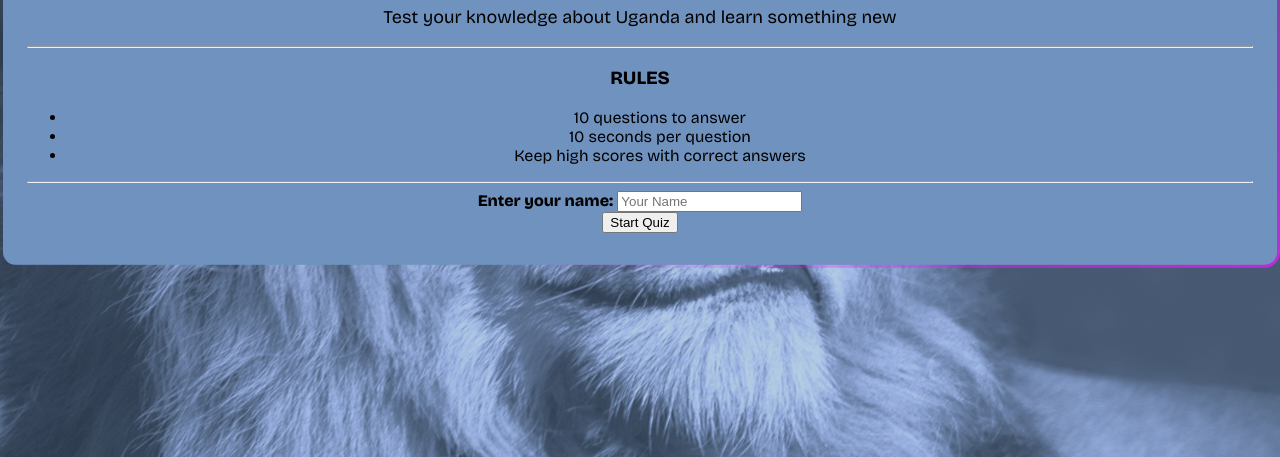
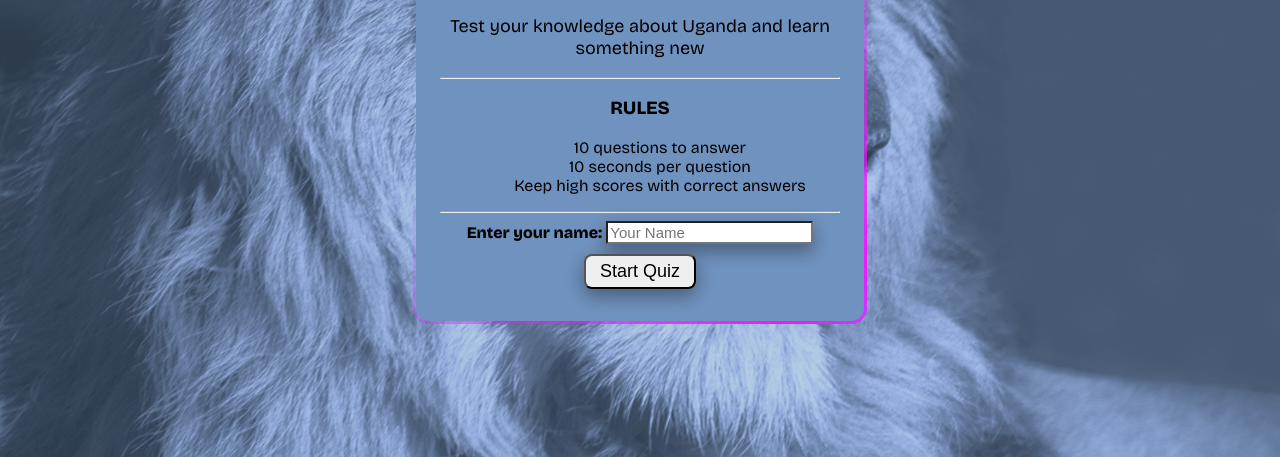
Before and after one commit to Edgarkimbugwe/quiz4uganda, a plain HTML site: page index.html in a window 1280 px wide. Shown: the part 343-800 px from the top of the page. Drawn offline with nearby package versions, Linux system fonts and the light colour scheme; files whose address does not match are found by name.

Commit message:
added styles to the welcome container

```diff
--- a/assets/css/style.css
+++ b/assets/css/style.css
@@ -40,3 +40,29 @@ p {
         background-position: 0% 50%;
     }
 }
+
+#welcome-container {
+    max-width: 400px;
+    margin: auto;
+}
+
+ul {
+    list-style-type: none;
+}
+
+#player-name {
+    font-size: 15px;
+    box-shadow: 0 8px 16px 0 rgba(0, 0, 0, 0.2), 0 6px 20px 0 rgba(0, 0, 0, 0.19);
+}
+
+button {
+    margin-top: 10px;
+    font-size: 18px;
+    padding: 5px 14px;
+    border-radius: 8px;
+    box-shadow: 0 8px 16px 0 rgba(0, 0, 0, 0.2), 0 6px 20px 0 rgba(0, 0, 0, 0.19);
+}
+
+.button:hover {
+    background-color: blue;
+}
```
